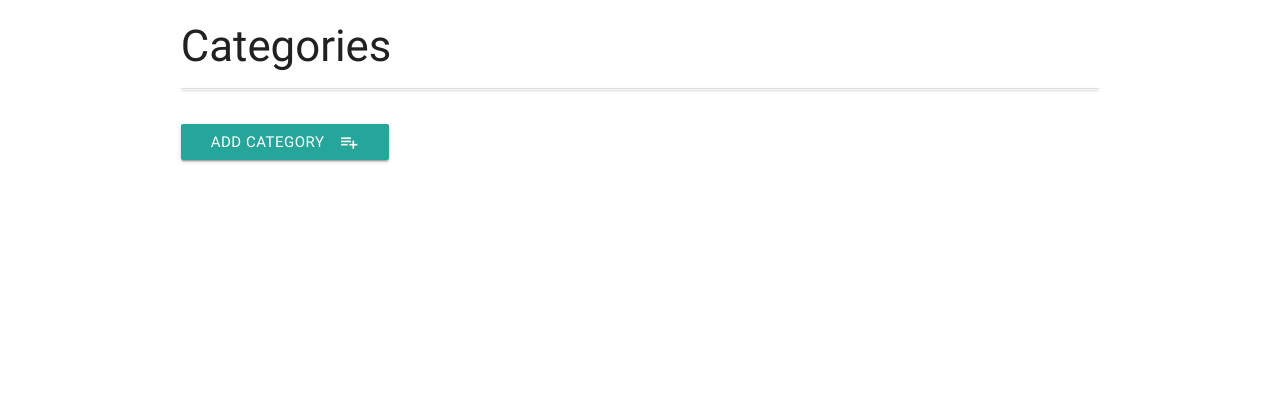
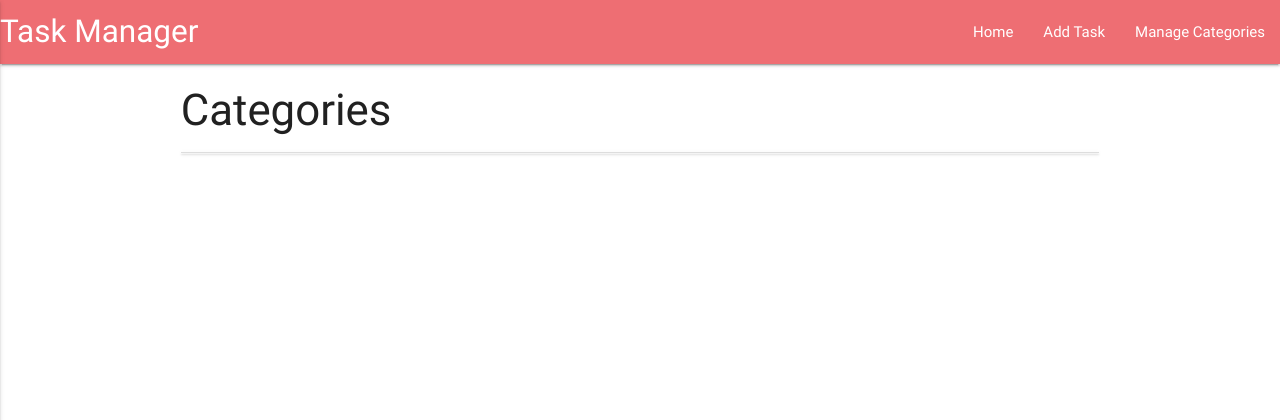
Before and after one commit to mirofrankovic/task_manager, a Flask app: page /get_categories in a window 1280 px wide. Shown: the top 420 px of the page. Run offline with Flask 2, Linux system fonts and the light colour scheme; data that the repository does not hold is empty; some libraries are stand-ins or nearby versions.

Commit message:
finished project however problem with __getitem__ occurred

```diff
--- a/templates/base.html
+++ b/templates/base.html
@@ -7,6 +7,24 @@
 
 </head>
 <body>
+    <header>
+    <nav>
+    <div class="nav-wrapper">
+      <a href="{{url_for('get_tasks')}}" class="brand-logo">Task Manager</a>
+      <a href="#" data-activates="mobile-demo" class="button-collapse"><i class="material-icons">menu</i></a>
+      <ul id="nav-mobile" class="right hide-on-med-and-down">
+        <li><a href="{{url_for('get_tasks')}}">Home</a></li>
+        <li><a href="{{url_for('add_task')}}">Add Task</a></li>
+        <li><a href="{{url_for('get_categories')}}">Manage Categories</a></li>
+      </ul>
+      <ul class="side-nav" id="mobile-demo">
+        <li><a href="{{url_for('get_tasks')}}">Home</a></li>
+        <li><a href="{{url_for('add_task')}}">Add Task</a></li>
+        <li><a href="{{url_for('get_categories')}}">Manage Categories</a></li>
+      </ul>
+    </div>
+    </nav>
+    </header>
         <div class="container">
         {% block content %} {% endblock %}
         </div>
@@ -16,6 +34,7 @@
            $(document).ready(function(){
               $('.collapsible').collapsible();
               $('select').material_select();
+              $('.button-collapse').sideNav();
            });
 
            $('.datepicker').pickadate({
--- a/templates/categories.html
+++ b/templates/categories.html
@@ -23,10 +23,8 @@
         </li>
         {% endfor %}
     </ul>
-</div>
-<div class="row">
-    <a href="{{url_for('new_category')}}" class="waves-effect waves-light btn">
-        <i class="material-icons right">playlist_add</i>Add Category</a>
+
+
 
 </div>
 {% endblock %}
```
Also changed, not shown: templates/tasks.html (+4 -5 lines).
